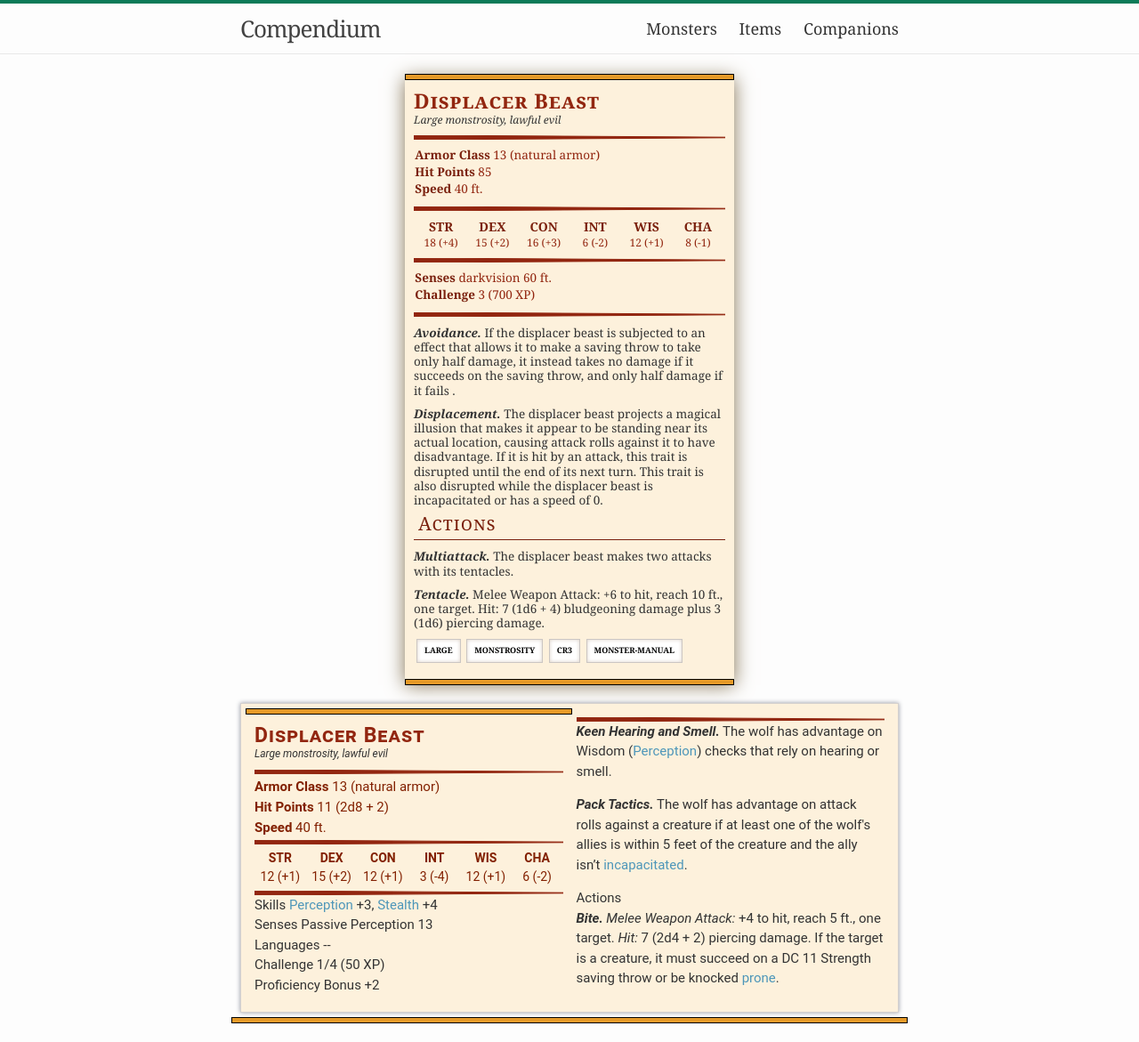
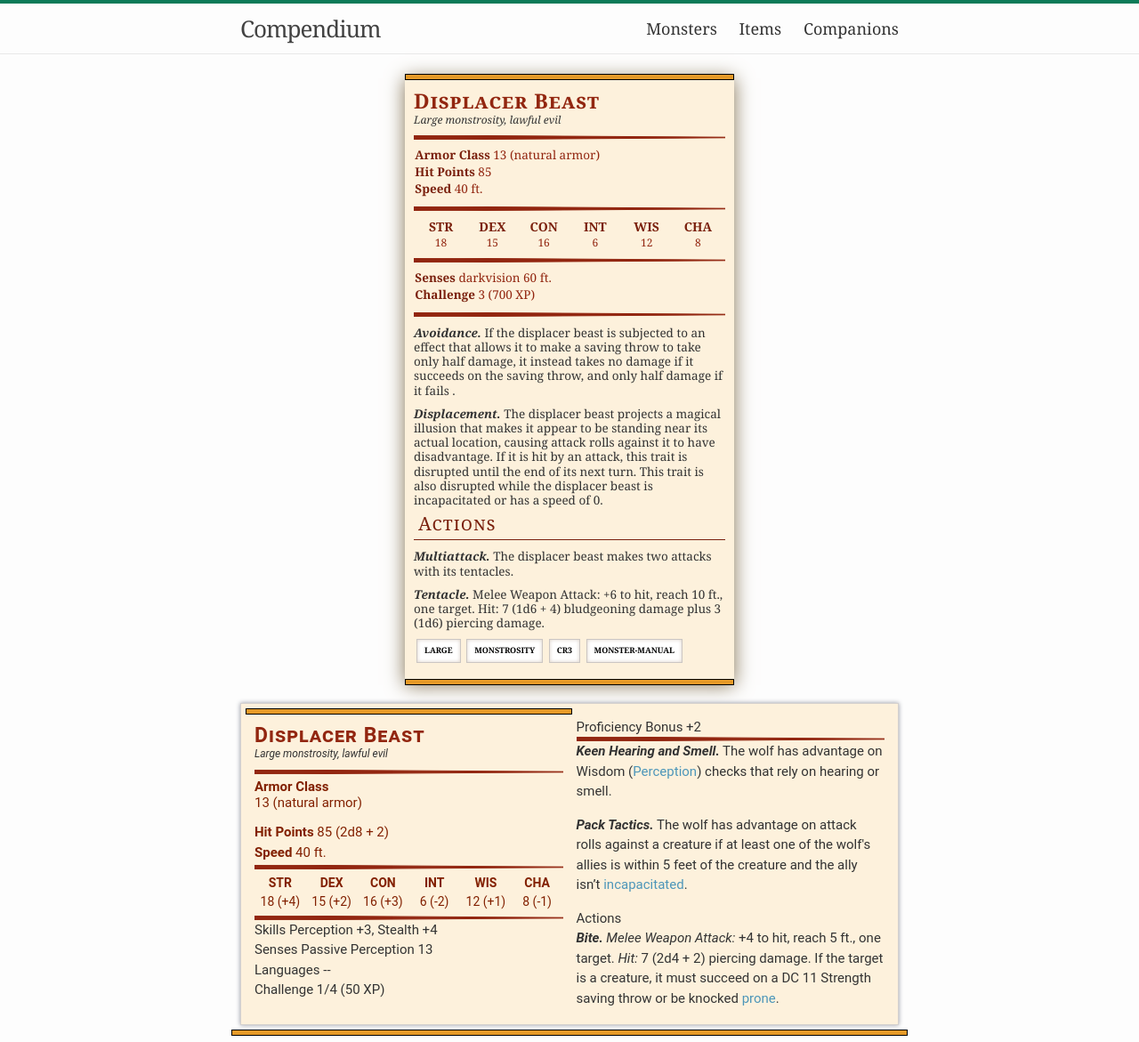
Before and after one commit to okaycasual/ck, a Jekyll site: the page built from _monsters/displacer-beast.md, in a window 1280 px wide. Shown: the whole page at 89% size. Built offline with Jekyll 4.4.1, drawn with Linux system fonts in a browser that asks for light colours.

Commit message:
code ability scores

```diff
--- a/_layouts/monster.html
+++ b/_layouts/monster.html
@@ -152,23 +152,23 @@
             <span class="mon-stat-block__attribute-label">Armor Class</span>
             <span class="mon-stat-block__attribute-value">
                 <span class="mon-stat-block__attribute-data-value">
-                    13
+                  <p>{{ page.armor_class }}</p>
                 </span>
-
-                    <span class="mon-stat-block__attribute-data-extra">
-                        (natural armor)
-                    </span>
-
+                {% if page.armor_type %}
+                  <span class="mon-stat-block__attribute-data-extra">
+                    <p>{{ page.armor_type }}</p>
+                  </span>
+                {% endif %}
             </span>
         </div>
         <div class="mon-stat-block__attribute">
             <span class="mon-stat-block__attribute-label">Hit Points</span>
             <span class="mon-stat-block__attribute-data">
-                <span class="mon-stat-block__attribute-data-value">
-                    11
+                <span class="mon-stat-block__attribute-data-value" contenteditable="true">
+                  {{ page.hit_points }}
                 </span>
                 <span class="mon-stat-block__attribute-data-extra">
-                    (2d8 + 2)
+                  {{ page.hit_points_roll }}
                 </span>
             </span>
         </div>
@@ -176,7 +176,7 @@
             <span class="mon-stat-block__attribute-label">Speed</span>
             <span class="mon-stat-block__attribute-data">
                 <span class="mon-stat-block__attribute-data-value">
-                    40 ft.
+                  {{ page.speed }}
                 </span>
             </span>
         </div>
@@ -189,43 +189,43 @@
             <div class="ability-block__stat ability-block__stat--str">
                 <div class="ability-block__heading">STR</div>
                 <div class="ability-block__data">
-                    <span class="ability-block__score">12</span>
-                    <span class="ability-block__modifier">(+1)</span>
+                    <span class="ability-block__score">{{ page.str }}</span>
+                    <span class="ability-block__modifier">{{ page.str_mod }}</span>
                 </div>
             </div>
             <div class="ability-block__stat ability-block__stat--dex">
                 <div class="ability-block__heading">DEX</div>
                 <div class="ability-block__data">
-                    <span class="ability-block__score">15</span>
-                    <span class="ability-block__modifier">(+2)</span>
+                    <span class="ability-block__score">{{ page.dex }}</span>
+                    <span class="ability-block__modifier">{{ page.dex_mod }}</span>
                 </div>
             </div>
             <div class="ability-block__stat ability-block__stat--con">
                 <div class="ability-block__heading">CON</div>
                 <div class="ability-block__data">
-                    <span class="ability-block__score">12</span>
-                    <span class="ability-block__modifier">(+1)</span>
+                    <span class="ability-block__score">{{ page.con }}</span>
+                    <span class="ability-block__modifier">{{ page.con_mod }}</span>
                 </div>
             </div>
             <div class="ability-block__stat ability-block__stat--int">
                 <div class="ability-block__heading">INT</div>
                 <div class="ability-block__data">
-                    <span class="ability-block__score">3</span>
-                    <span class="ability-block__modifier">(-4)</span>
+                    <span class="ability-block__score">{{ page.int }}</span>
+                    <span class="ability-block__modifier">{{ page.int_mod }}</span>
                 </div>
             </div>
             <div class="ability-block__stat ability-block__stat--wis">
                 <div class="ability-block__heading">WIS</div>
                 <div class="ability-block__data">
-                    <span class="ability-block__score">12</span>
-                    <span class="ability-block__modifier">(+1)</span>
+                    <span class="ability-block__score">{{ page.wis }}</span>
+                    <span class="ability-block__modifier">{{ page.wis_mod }}</span>
                 </div>
             </div>
             <div class="ability-block__stat ability-block__stat--cha">
                 <div class="ability-block__heading">CHA</div>
                 <div class="ability-block__data">
-                    <span class="ability-block__score">6</span>
-                    <span class="ability-block__modifier">(-2)</span>
+                    <span class="ability-block__score">{{ page.cha }}</span>
+                    <span class="ability-block__modifier">{{ page.cha_mod }}</span>
                 </div>
             </div>
         </div>
@@ -238,7 +238,7 @@
             <div class="mon-stat-block__tidbit">
                 <span class="mon-stat-block__tidbit-label">Skills</span>
                 <span class="mon-stat-block__tidbit-data">
-                    <a class="tooltip-hover skill-tooltip" href="/compendium/rules/basic-rules/using-ability-scores#Perception" >Perception</a> +3, <a class="tooltip-hover skill-tooltip" href="/compendium/rules/basic-rules/using-ability-scores#Stealth" >Stealth</a> +4
+                    Perception +3, Stealth +4
                 </span>
             </div>
 
```
Also changed, not shown: _monsters/displacer-beast.md (+14 -7 lines).
